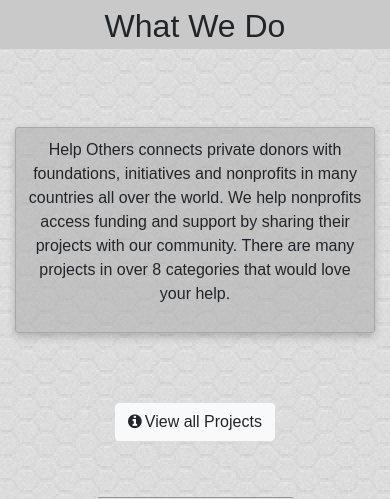
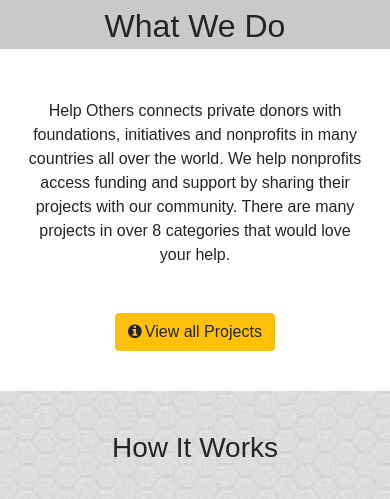
Before and after one commit to alnibo/milestone-project-4-help-others, a Django app: page /about_us/ in a window 390 px wide. Shown: the part 310-809 px from the top of the page. Run offline with Django 3.2, Linux system fonts and the light colour scheme; some libraries are stand-ins or nearby versions.

Commit message:
Styling so that every page is responsive and looks well on all screen sizes

```diff
--- a/cart/templates/cart.html
+++ b/cart/templates/cart.html
@@ -21,7 +21,7 @@
                         <h3>{{ item.project.name }}</h3>
                         <h5><strong>{{ item.project.category }}</strong></h5>
                         <p class="project-description">{{ item.project.description }}</p>
-                        <div class="row">
+                        <div class="row amend-row">
                             <form class="form-inline cart-form" method="POST" action="{% url 'adjust_cart' item.id %}">
                                 {% csrf_token %}
                                 <div>
@@ -44,7 +44,7 @@
             {% endfor %}
         {% else %}
             <div class="cart-text">
-                <p>Your cart is currently empty. Look through our projects to find something that you would like to donate money to.</p>
+                <p>Your cart is currently empty. Look through our projects to find something that you would like to support.</p>
                 <div class="col text-center">
                     <a href="{% url 'projects' %}" class="btn btn-secondary cart-buttons" role="button"><i class="fa fa-globe btn-icon" aria-hidden="true"></i>All Projects</a>
                     <a href="{% url 'index' %}" class="btn btn-secondary cart-buttons" role="button"><i class="fa fa-home btn-icon" aria-hidden="true"></i>Back to Homepage</a>
@@ -54,7 +54,7 @@
     </div>
     <div class="row checkout-box col-md-8 col-lg-5">
         <div class="checkout-box-content text-center">
-            <h5>Total</h5>
+            <h5><strong>Total</strong></h5>
             <p><strong>{{ total }}<i class="fa fa-eur" aria-hidden="true"></i></strong></p>
             {% if project_count > 0 %}
                 <a href="{% url 'checkout' %}" class="btn btn-success" role="button"><i class="fa fa-check-circle btn-icon" aria-hidden="true"></i>Checkout</a>
--- a/home/templates/about.html
+++ b/home/templates/about.html
@@ -7,23 +7,21 @@
 {% block content %}
 <header class="container-fluid top-container">
     <div class="row top-pic" title="group of kids"></div>
-    <h2 class="col-12 top-header">What We Do</h2>
+    <h2 class="col-12 top-header what-header">What We Do</h2>
 </header>
 
-<section class="container section-container">
-    <div class="row checkout-box col-md-8">
-        <div class="checkout-box-content text-center">
+<section class="container-fluid what-container ">
+    <div class="row what-box col-md-8">
+        <div class="what-box-content text-center">
             <p>Help Others connects private donors with foundations, initiatives and nonprofits in many countries all over the world. We help nonprofits access funding and support by sharing their projects with our community. There are many projects in over 8 categories that would love your help.</p>
         </div>
     </div>
     <div class="row">
-        <a href="{% url 'projects' %}" class="btn btn-light what-btn" role="button"><i class="fa fa-info-circle btn-icon" aria-hidden="true"></i>View all Projects</a>
+        <a href="{% url 'projects' %}" class="btn btn-warning what-btn" role="button"><i class="fa fa-info-circle btn-icon" aria-hidden="true"></i>View all Projects</a>
     </div>
 </section>
 
-<hr class="divider">
-
-<section class="container-fluid section-container text-center">
+<section class="container-fluid how-container text-center">
     <h3 class="how-header">How It Works</h3>
     <div class="row">
         <div class="col-12 col-md-6 col-lg-3 about-box box-1">
@@ -57,8 +55,5 @@
     </div>
 </section>
 
-<section class="container-fluid end-container">
-</section>
-
 <button onclick="topFunction()" id="myBtn" class="btn btn-warning" title="Go to top"><i class="fa fa-angle-up" aria-hidden="true"></i></button>
 {% endblock %}
--- a/home/templates/index.html
+++ b/home/templates/index.html
@@ -10,7 +10,7 @@
 
 <div class="col-12 welcome-heading">
     <h1>Welcome to Help Others</h1>
-    <h3 class="sub-heading-home">Here you can donate to projects worldwide and thereby help other people in need.</h3>
+    <h3 class="sub-heading-home">We can do great things with your donation. Find your favorite projects to help other people in need.</h3>
 </div>
 
 <section class="container section-container">
@@ -49,4 +49,5 @@
     </div>
 </section>
 
+<button onclick="topFunction()" id="myBtn" class="btn btn-warning" title="Go to top"><i class="fa fa-angle-up" aria-hidden="true"></i></button>
 {% endblock %}
--- a/projects/templates/add_project.html
+++ b/projects/templates/add_project.html
@@ -8,7 +8,7 @@
     <div class="row top-pic" title="group of kids"></div>
 </header>
 
-<section class="container section-container">
+<section class="container-fluid section-container">
 
 	<div class="general-card col-md-8 col-lg-5">
 		<h2 class="form-text">Add Project</h2>
--- a/projects/templates/edit_project.html
+++ b/projects/templates/edit_project.html
@@ -8,7 +8,7 @@
     <div class="row top-pic" title="group of kids"></div>
 </header>
 
-<section class="container section-container">
+<section class="container-fluid section-container">
 
 	<div class="general-card col-md-8 col-lg-5">
 		<h2 class="form-text">Edit {{ project.name|title }}</h2>
--- a/projects/templates/project_details.html
+++ b/projects/templates/project_details.html
@@ -8,7 +8,7 @@
 	<h2 class="col-12 top-header">{{ project.name|title }}</h2>
 </header>
 
-<section class="container section-container">
+<section class="container-fluid details-container">
 
 	<div class="row panel-row">
 		<div class="col-xs-10 col-xs-offset-1 col-sm-6 col-sm-offset-0 col-md-4 display panel panel-default">
@@ -65,5 +65,4 @@
     </div>
 </div>
 
-<button onclick="topFunction()" id="myBtn" class="btn btn-warning" title="Go to top"><i class="fa fa-angle-up" aria-hidden="true"></i></button>
 {% endblock %}
--- a/projects/templates/projects.html
+++ b/projects/templates/projects.html
@@ -10,10 +10,10 @@
 
 <section class="container section-container">
 	<div class="row">
-		<div class="display search-bar">
+		<div class="col-sm-12 col-md-8 offset-md-2">
 			<form action="{% url 'search' %}" method="get">
-				<input type="text" name="q">
-				<button type="search" class="btn btn-warning"><i class="fa fa-search btn-icon" aria-hidden="true"></i>Search</button>
+				<input class="col-12 col-md-8 input-projects" type="text" name="q">
+				<button type="search" class="btn btn-warning search-btn-projects col-12 col-md-3"><i class="fa fa-search btn-icon" aria-hidden="true"></i>Search</button>
 			</form>
 		</div>
 	</div>
--- a/static/css/style.css
+++ b/static/css/style.css
@@ -131,8 +134,17 @@ footer {
     padding-bottom: 30px;
 }
 
+.what-container {
+    background-color: white;
+}
+
+.what-box {
+    margin: 10px auto 0;
+    padding: 10px;
+}
+
 .what-btn {
-    margin: 30px auto 0;
+    margin: 20px auto 0;
 }
 
 .about-box {
@@ -203,8 +222,10 @@ footer {
     background-color:  rgb(201, 201, 201);
     padding-top: 0.5rem;
     padding-bottom: 0.2rem;
+    margin-bottom: 0;
 }
 
+.what-container,
 .section-container {
     padding-top: 30px;
     padding-bottom: 40px;
@@ -335,6 +366,7 @@ input {
     padding: 10px;
 }
 
+.what-box-content,
 .checkout-box-content {
     width: 100%;
 }
```
Also changed, not shown: other parts of static/css/style.css (+34 -20 lines), accounts/templates/profile.html (+5 -4 lines), checkout/templates/checkout.html (+5 -4 lines).
